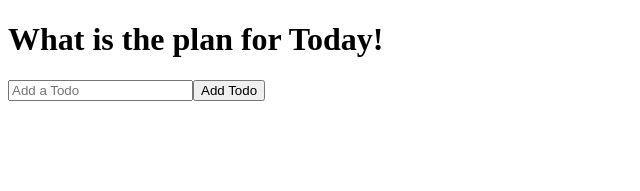
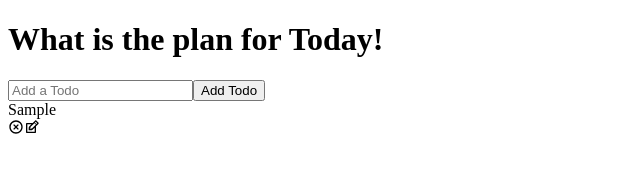
Before and after one commit to Abhinavabhi123/ToDo-List-React, a React (Create React App) app: page / in a window 1280 px wide. Both pictures are taken after typing "Sample" into the empty fields and a click on the button "Add Todo". Shown: the top 191 px of the page, without its empty margins (0-640 px from the left). Built offline with nearby package versions, Linux system fonts and the light colour scheme.

Commit message:
saved todo contents and listed all tasks in the todo

```diff
--- a/package.json
+++ b/package.json
@@ -8,6 +8,7 @@
     "@testing-library/user-event": "^13.5.0",
     "react": "^18.2.0",
     "react-dom": "^18.2.0",
+    "react-icons": "^4.8.0",
     "react-scripts": "5.0.1",
     "web-vitals": "^2.1.4"
   },
--- a/src/component/Todo.js
+++ b/src/component/Todo.js
@@ -0,0 +1,28 @@
+import React,{useState} from 'react'
+import TodoForm from './TodoForm'
+import {RiCloseCircleLine} from 'react-icons/ri'
+import {TiEdit} from 'react-icons/ti'
+
+function Todo({todos,completeTodo}) {
+    const [edit,setEdit] =useState({
+        id:null,
+        value: ''
+    })
+
+  return todos.map((todo,index)=>(
+    <div className={todo.isComplete ? 'todo-row complete' :
+    'todo-row'} key={index}>
+        <div key={todo.id} onClick={()=>completeTodo(todo.id)}>
+            {todo.text}
+        </div>
+        <div className='icons'>
+        <RiCloseCircleLine/>
+        <TiEdit/>
+        </div>
+
+    </div>
+  ))
+
+}
+
+export default Todo
--- a/src/component/TodoList.js
+++ b/src/component/TodoList.js
@@ -1,8 +1,9 @@
 import React,{useState} from 'react';
 import TodoForm from './TodoForm';
+import Todo from './Todo';
 
 function TodoList() {
-    const [todos,setTodos]=useState([])
+    const [todos,setTodos]=useState([ ])
     const addTodo =todo=>{
         if(!todo.text || /^\s*$/.test(todo.text)){
             return
@@ -11,10 +12,21 @@
         setTodos(newTodos);
         console.log(...todos);
     }
+
+  const completeTodo=id=>{
+    let updatedTodo = todos.map(todo => {
+      if(todo.id === id){
+        todo.isComplete = !todo.isComplete
+      }
+      return todo
+    })
+    setTodos(updatedTodo)
+  }
   return (
     <div>
       <h1>What is the plan for Today!</h1>
       <TodoForm onSubmit={addTodo}/>
+      <Todo todos={todos} completeTodo={completeTodo}/>
     </div>
   )
 }
```
Also changed, not shown: 1 other file (tests, documents, lock files or other folders). Lines whose indentation alone changed are shown as unchanged.
